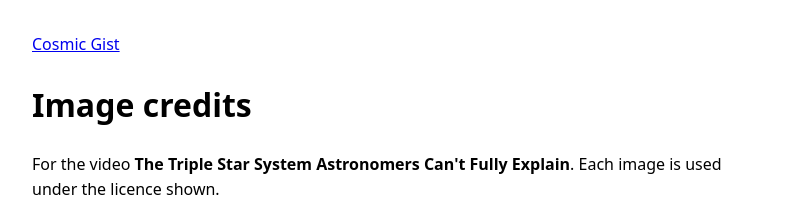
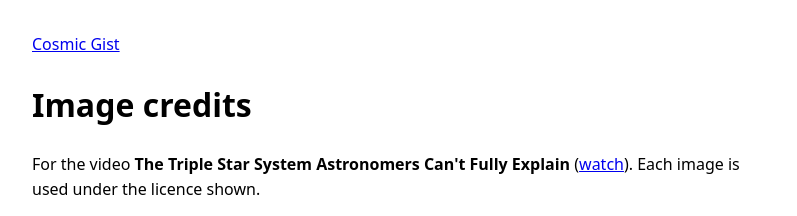
Before and after one commit to ankushbhaskar/cosmic-gist, a plain HTML site: page credits/en/2026-11-24-welop-ai-a-peculiar-triple-system-8-pc-from-the-su.html in a window 1280 px wide. Shown: the top 216 px of the page, without its empty margins (240-1037 px from the left). Drawn offline with Linux system fonts and the light colour scheme.

Commit message:
Image credits: The Triple Star System Astronomers Can't Fully Explain

```diff
--- a/credits/en/2026-11-24-welop-ai-a-peculiar-triple-system-8-pc-from-the-su.html
+++ b/credits/en/2026-11-24-welop-ai-a-peculiar-triple-system-8-pc-from-the-su.html
@@ -1,5 +1,5 @@
 <!DOCTYPE html>
-<html lang="en"><head><meta charset="utf-8"><meta name="viewport" content="width=device-width, initial-scale=1"><title>Image credits – The Triple Star System Astronomers Can&#x27;t Fully Explain</title><style>body{font:16px/1.6 system-ui,sans-serif;max-width:46rem;margin:2rem auto;padding:0 1rem}li{margin:.4rem 0;overflow-wrap:anywhere}</style></head><body><p><a href="../../index.html">Cosmic Gist</a></p><h1>Image credits</h1><p>For the video <b>The Triple Star System Astronomers Can&#x27;t Fully Explain</b>. Each image is used under the licence shown.</p><ul>
+<html lang="en"><head><meta charset="utf-8"><meta name="viewport" content="width=device-width, initial-scale=1"><title>Image credits – The Triple Star System Astronomers Can&#x27;t Fully Explain</title><style>body{font:16px/1.6 system-ui,sans-serif;max-width:46rem;margin:2rem auto;padding:0 1rem}li{margin:.4rem 0;overflow-wrap:anywhere}</style></head><body><p><a href="../../index.html">Cosmic Gist</a></p><h1>Image credits</h1><p>For the video <b>The Triple Star System Astronomers Can&#x27;t Fully Explain</b> (<a href="https://youtu.be/trE-Jnb33As">watch</a>). Each image is used under the licence shown.</p><ul>
 <li>Figures: Étienne Artigau et al. (2026), arXiv – <a href="http://creativecommons.org/licenses/by/4.0/ – https://arxiv.org/abs/2611.24533">http://creativecommons.org/licenses/by/4.0/ – https://arxiv.org/abs/2611.24533</a></li>
 <li>NASA/JPL (NASA media (public domain; no endorsement implied)) – <a href="https://images.nasa.gov/details/PIA21473">https://images.nasa.gov/details/PIA21473</a></li>
 <li>ESO/M. Kornmesser (CC BY 4.0) – <a href="https://www.eso.org/public/images/eso1615a/">https://www.eso.org/public/images/eso1615a/</a></li>
```
